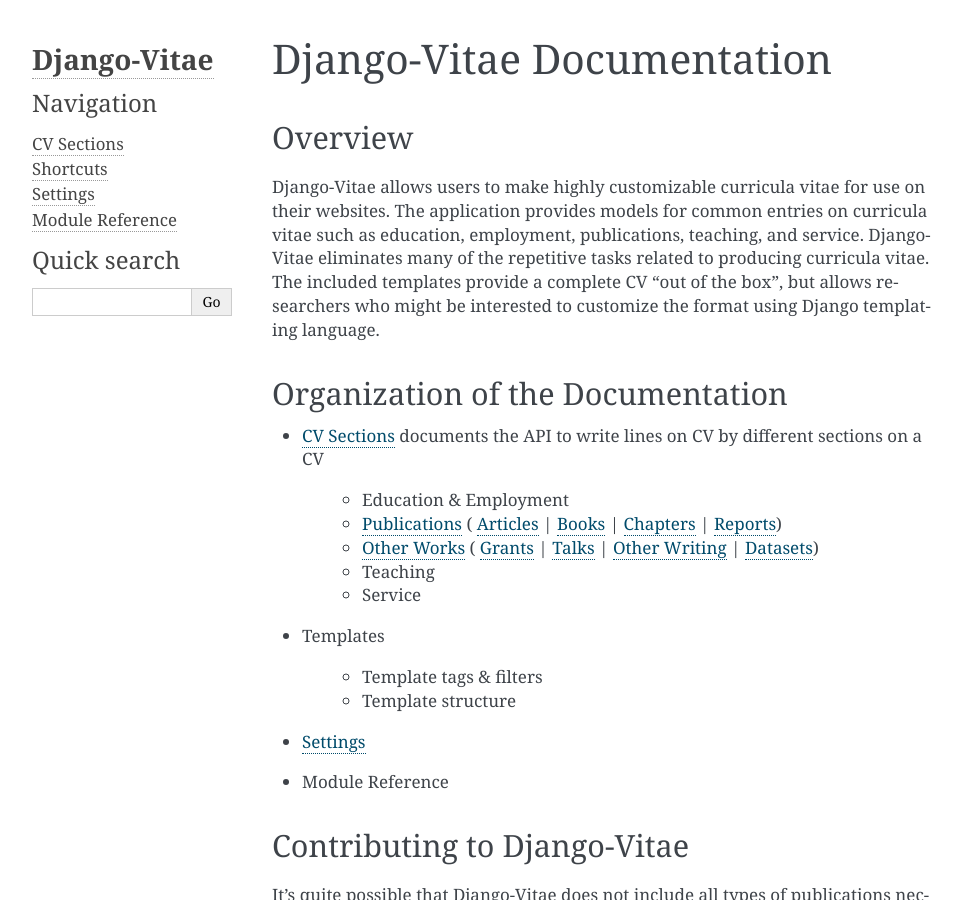
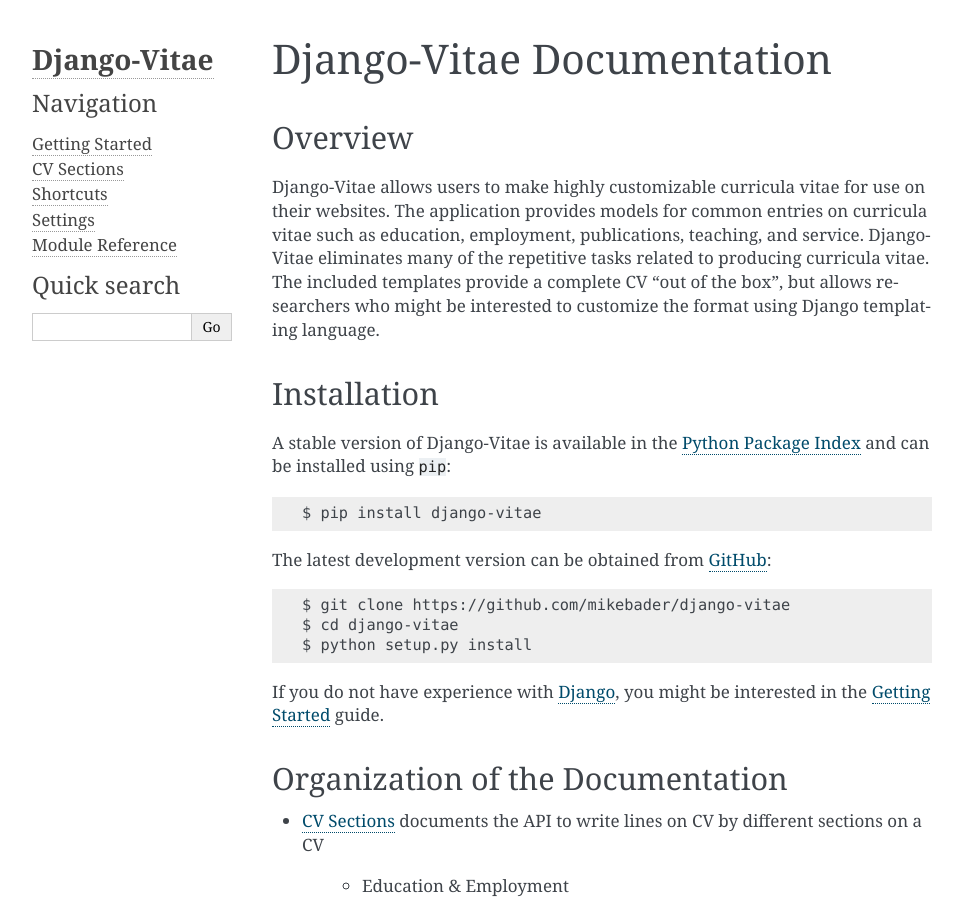
Before and after one commit to mikebader/django-vitae, a Sphinx documentation site: the page built from docs/source/index.rst, in a window 1280 px wide and 900 px high. Shown: the whole window, without its empty margins (148-1111 px from the left). Built offline with Sphinx 7.4.7, drawn with Linux system fonts in a browser that asks for light colours; formulas are drawn with MathJax 3.

Commit message:
updated docs to include getting started guide

```diff
--- a/README.rst
+++ b/README.rst
@@ -38,12 +38,14 @@
     cd django-vitae
     python setup.py install
 
+If you are new to Django_, you may want to visit the `Getting Started`_ guide in the documentation.
 
+.. _`Getting Started`: https://djangocv.readthedocs.io/en/latest/getting_started.html
 
 Documentation
 -------------
 
-Limited documentation is available in the ``docs`` directory.
+Incomplete documentation can be found in the ``docs/`` directory and at http://djangocv.readthedocs.io/.
 
 Testing
 -------
--- a/docs/source/index.rst
+++ b/docs/source/index.rst
@@ -12,6 +12,27 @@
 --------
 
 Django-Vitae allows users to make highly customizable curricula vitae for use on their websites. The application provides models for common entries on curricula vitae such as education, employment, publications, teaching, and service. Django-Vitae eliminates many of the repetitive tasks related to producing curricula vitae. The included templates provide a complete CV "out of the box", but allows researchers who might be interested to customize the format using Django templating language.
+
+Installation
+------------
+
+A stable version of Django-Vitae is available in the `Python Package Index`_ and can be installed using ``pip``::
+
+    $ pip install django-vitae
+
+.. _`Python Package Index`: https://pypi.org/project/django-vitae/
+
+The latest development version can be obtained from `GitHub`_::
+
+    $ git clone https://github.com/mikebader/django-vitae
+    $ cd django-vitae
+    $ python setup.py install
+
+.. _GitHub: https://github.com/mikebader/django-vitae
+
+If you do not have experience with Django_, you might be interested in the :ref:`Getting Started <getting-started>` guide.
+
+.. _Django: https://www.djangoproject.com
 
 .. _documentation-organization:
 
@@ -75,6 +96,7 @@
    :maxdepth: 3
    :name: fronttoc
 
+   getting_started
    topics/index
    shortcuts
    settings
--- a/docs/source/topics/publications/index.rst
+++ b/docs/source/topics/publications/index.rst
@@ -4,11 +4,11 @@
 Publications are the central component of Django-Vitae since publications are the key
 element of CVs. Django-Vitae includes four types of publications: :ref:`books
 <topics-pubs-books>`, :ref:`articles <topics-pubs-articles>`, :ref:`chapters
-<topics-pubs-chapters>`, and :ref:`reports <topics-pubs-reports>`.
+<topics-pubs-chapters>`, and :ref:`reports <topics-pubs-reports>`. These models share some :ref:`common features <topics-pubs-common-features>`.
 
 .. toctree::
    :name: pubstoc
-   :maxdepth: 3
+   :maxdepth: 2
    :caption: Contents:
 
    common
```
Also changed, not shown: docs/source/getting_started.rst (added, +100 -0 lines).
